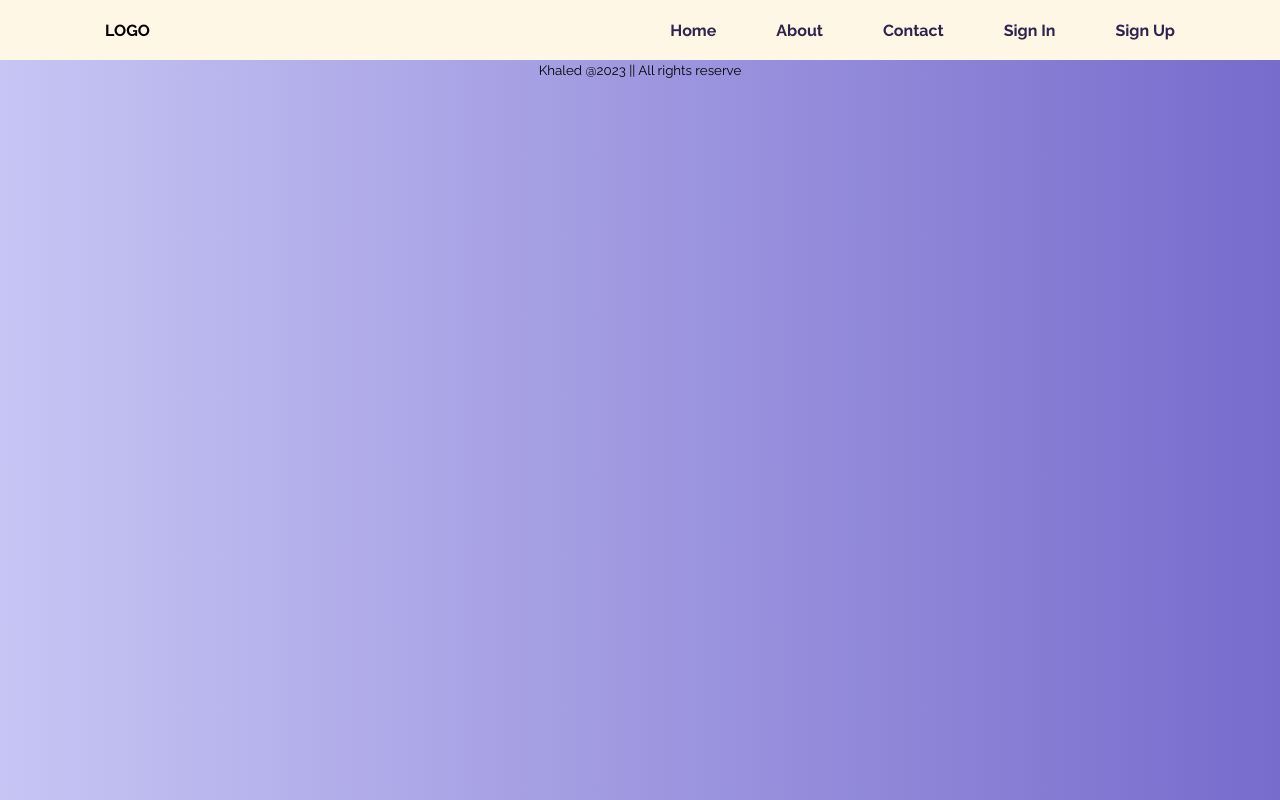
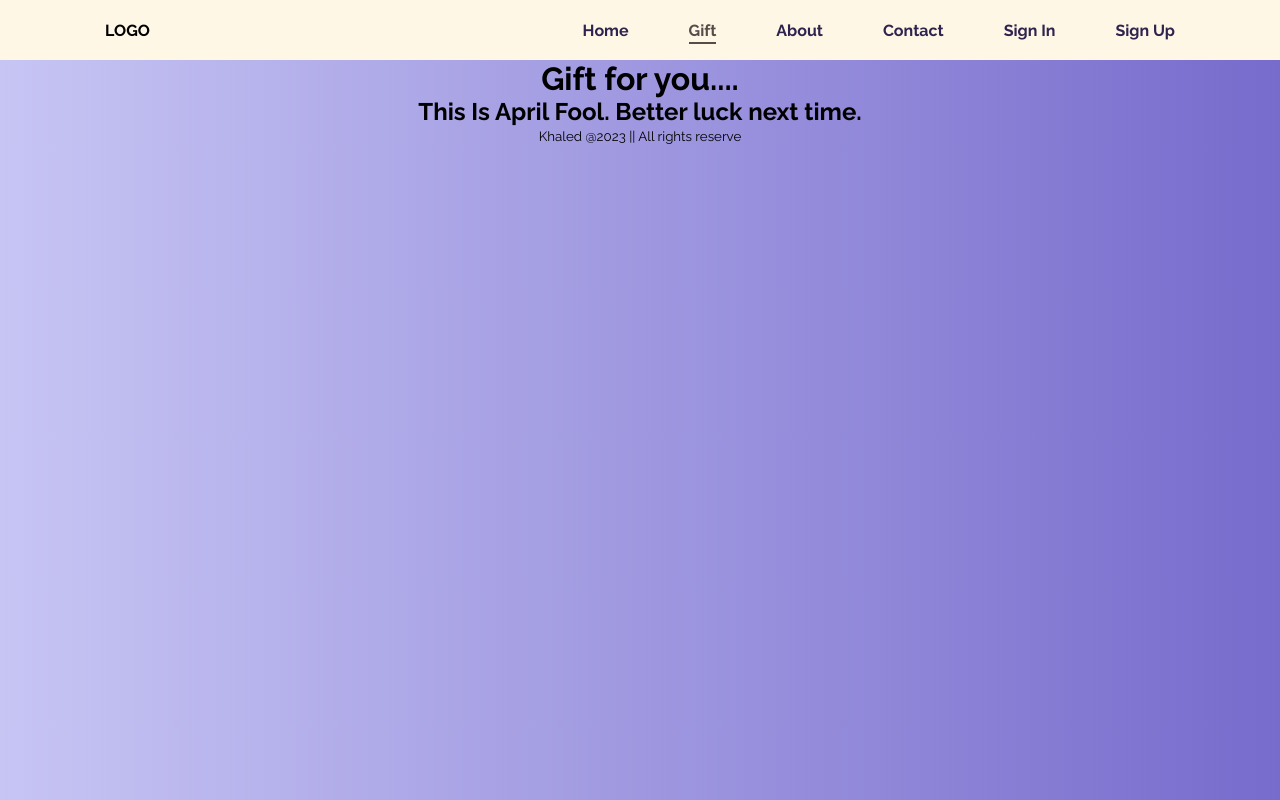
Before and after one commit to khaled39ab/Practice-Authentication, a React (Create React App) app: page /gift in a window 1280 px wide. Built offline with nearby package versions, Linux system fonts and the light colour scheme; no server answers.

Commit message:
create a new route and tring to make protected route

```diff
--- a/src/App.js
+++ b/src/App.js
@@ -7,6 +7,7 @@ import Contact from './components/Contact/Contact';
 import SignIn from './components/SignIn/SignIn';
 import SignUp from './components/SignUp/SignUp';
 import './App.css';
+import Gift from './components/Gift/Gift';
 
 function App() {
   return (
@@ -15,6 +16,7 @@ function App() {
 
       <Routes>
         <Route path='/' element={<Home />}></Route>
+        <Route path='/gift' element={<Gift />}></Route>
         <Route path='/about' element={<About />}></Route>
         <Route path='/contact' element={<Contact />}></Route>
         <Route path='/signIn' element={<SignIn />}></Route>
--- /dev/null
+++ b/src/components/Gift/Gift.js
@@ -0,0 +1,12 @@
+import React from 'react';
+
+const Gift = () => {
+    return (
+        <div style={{textAlign: 'center'}}>
+            <h1>Gift for you....</h1>
+            <h2>This Is April Fool. Better luck next time.</h2>
+        </div>
+    );
+};
+
+export default Gift;
--- a/src/components/Navbar/Navbar.js
+++ b/src/components/Navbar/Navbar.js
@@ -6,7 +6,7 @@ import './Navbar.css'
 const Navbar = () => {
     const { user, logOut } = useContext(AuthContext);
 
-    const handleSignOut = () =>{
+    const handleSignOut = () => {
         logOut();
     }
 
@@ -20,6 +20,9 @@ const Navbar = () => {
                     <ul>
                         <li>
                             <NavLink to="/">Home</NavLink>
+                        </li>
+                        <li>
+                            <NavLink to="/gift">Gift</NavLink>
                         </li>
                         <li>
                             <NavLink to="/about">About</NavLink>
--- a/src/components/SignIn/SignIn.js
+++ b/src/components/SignIn/SignIn.js
@@ -32,7 +32,7 @@ const SignIn = () => {
         // signInWithPopup(auth, GoogleProvider)
         googleSignIn()
             .then(res => {
-                const user = res.user;
+                // const user = res.user;
                 // console.log(user);
                 navigate('/');
             })
@@ -50,7 +50,7 @@ const SignIn = () => {
         // signInWithPopup(auth, FacebookProvider)
         facebookSignIn()
             .then(res => {
-                const user = res.user;
+                // const user = res.user;
                 // console.log(user);
                 navigate('/');
             })
@@ -69,7 +69,7 @@ const SignIn = () => {
         // signInWithPopup(auth, GithubProvider)
         githubSignIn()
             .then(res => {
-                const user = res.user;
+                // const user = res.user;
                 // console.log(user);
                 navigate('/');
             })
@@ -90,7 +90,7 @@ const SignIn = () => {
         // signInWithEmailAndPassword(auth, email, password)
         passwordSignIn(email, password)
             .then(res => {
-                const user = res.user;
+                // const user = res.user;
                 // console.log(user);
                 navigate('/');
             })
```
